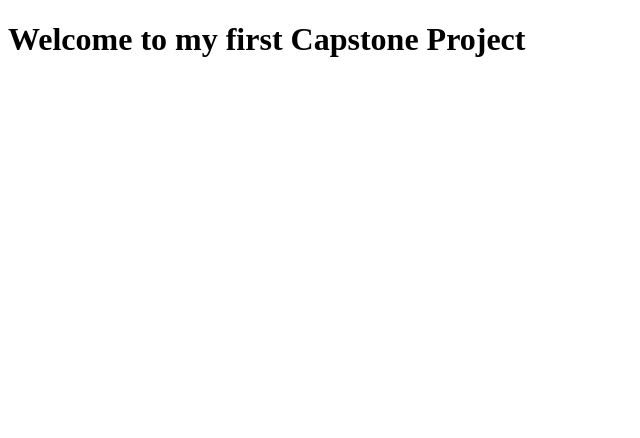
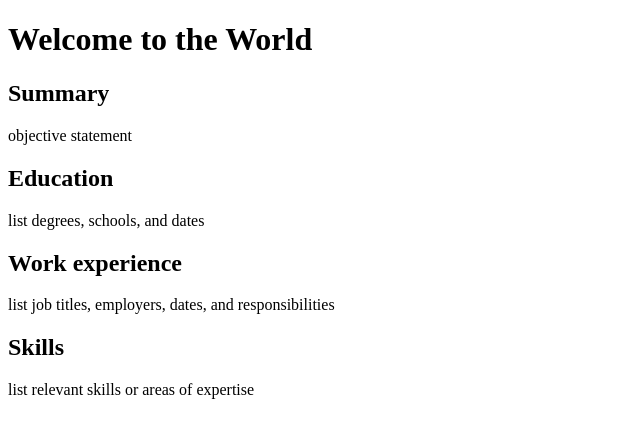
Before and after one commit to akvarato/capstone-project-1, a plain HTML site: page index.html in a window 1280 px wide. Shown: the whole page, without its empty margins (0-640 px from the left). Drawn offline with Linux system fonts and the light colour scheme.

Commit message:
add main text

```diff
--- a/index.html
+++ b/index.html
@@ -3,13 +3,23 @@
 <head>
     <meta charset="UTF-8">
     <meta name="viewport" content="width=device-width, initial-scale=1.0">
-    <title>Capstone Project 1 - Thomas G.</title>
+    <title>My Resume</title>
 </head>
 <body>
     <header>
-        <h1>Welcome to my first Capstone Project</h1>
+        <h1>Welcome to the World</h1>
     </header>
-    <main></main>
+    <main>
+        <h2>Summary</h2>
+        <p>objective statement</p>
+        <h2>Education</h2>
+        <p>list degrees, schools, and dates</p>
+        <h2>Work experience</h2>
+        <p>list job titles, employers, dates, and responsibilities</p>
+        <h2>Skills</h2>
+        <p>list relevant skills or areas of expertise</p>
+
+    </main>
     <footer></footer>
 </body>
 </html>
```
